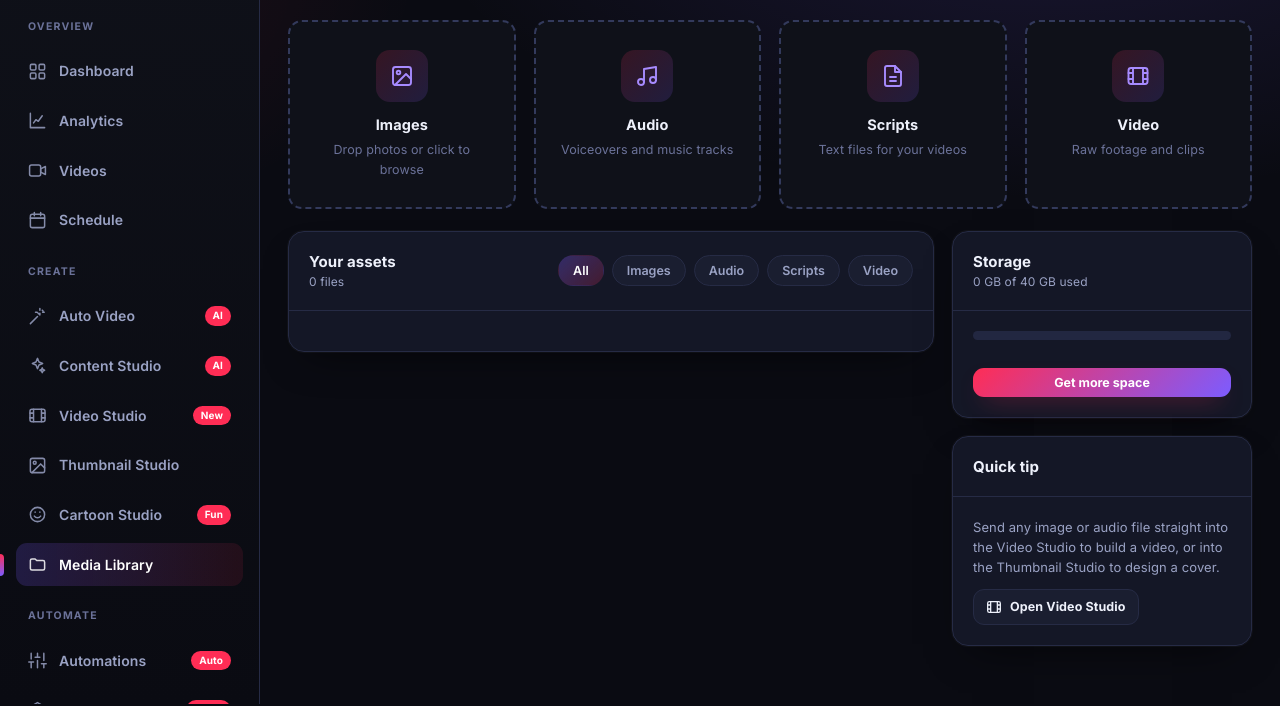
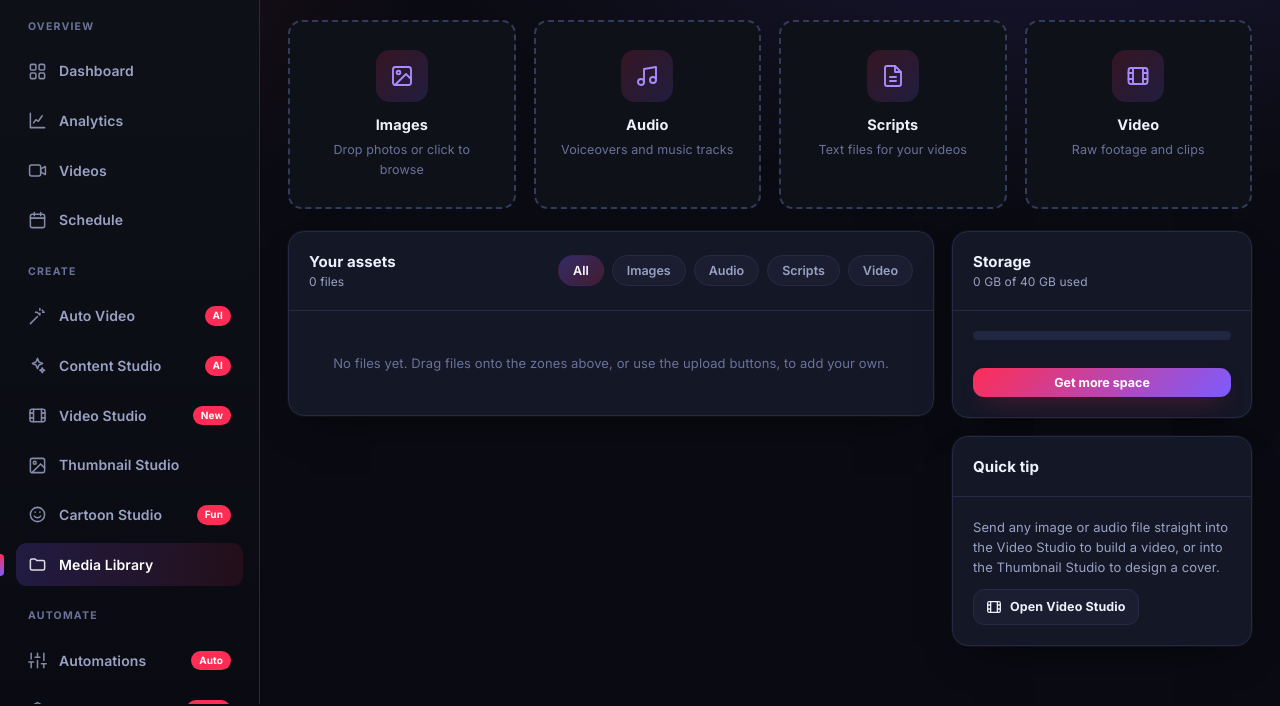
Before and after one commit to dreamkid5/creatorflow, an Astro site: page /media in a window 1280 px wide. Shown: the part 96-802 px from the top of the page. Built offline with nearby package versions, Linux system fonts and the light colour scheme; Astro itself is replaced by a stand-in of ours.

Commit message:
Show empty-state note on the Media Library first load

```diff
--- a/src/pages/media.astro
+++ b/src/pages/media.astro
@@ -62,7 +62,7 @@ const label = (s) => s.charAt(0).toUpperCase() + s.slice(1);
             </div>
           ))}
         </div>
-        <div class="empty-note" id="mediaEmpty" style="display:none;">No files of this type yet.</div>
+        <div class="empty-note" id="mediaEmpty" style={mediaItems.length ? "display:none;" : "display:block;"}>No files yet. Drag files onto the zones above, or use the upload buttons, to add your own.</div>
       </div>
     </div>
 
```
